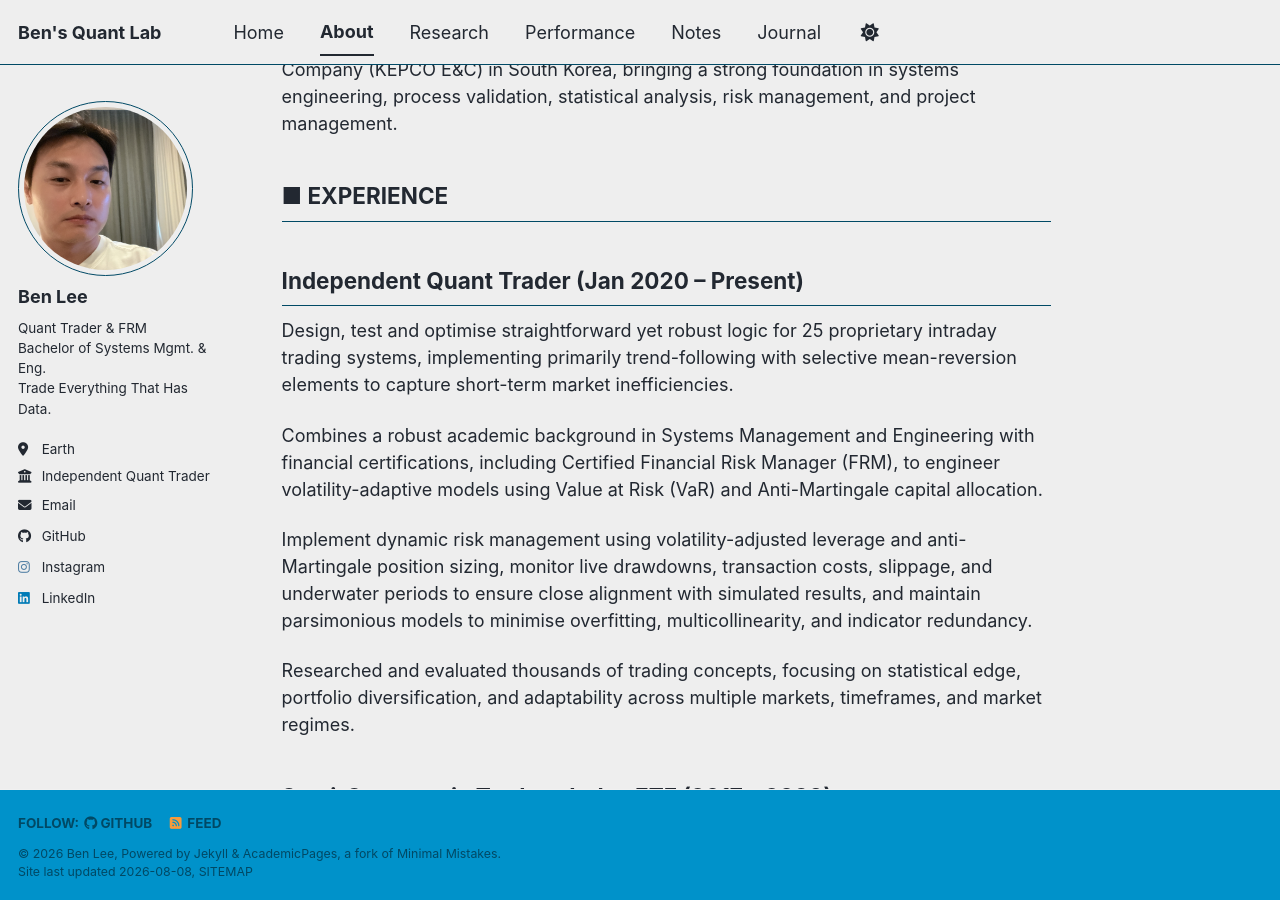
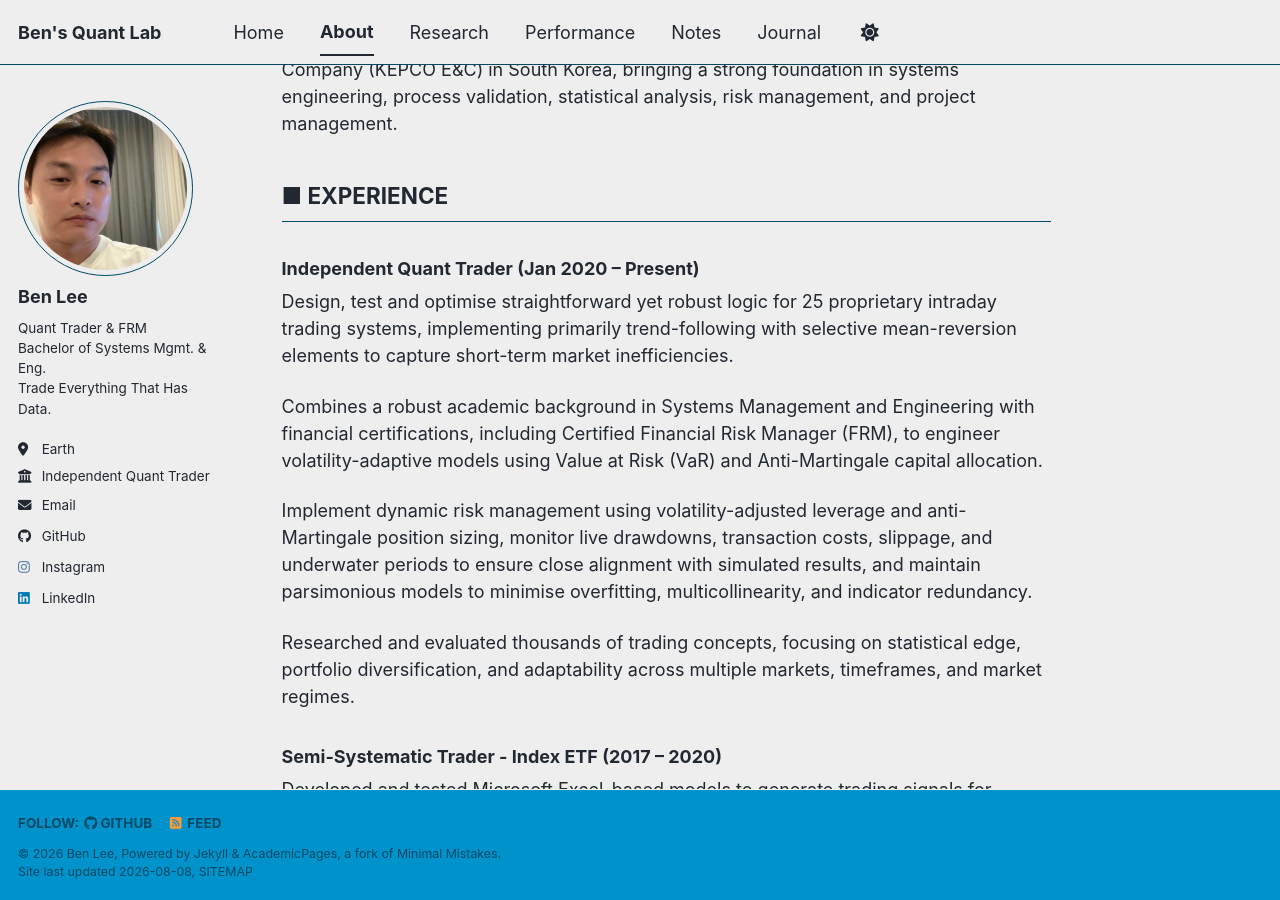
Before and after one commit to leebh1119/leebh1119.github.io, a Jekyll site: the page built from _pages/about.md, in a window 1280 px wide and 900 px high, scrolled down 418 px. Built offline with Jekyll 4.4.1, drawn with Linux system fonts in a browser that asks for light colours; a style sheet for code colours, icons or effects is not loaded.

```diff
--- a/_pages/about.md
+++ b/_pages/about.md
@@ -13,7 +13,7 @@ author_profile: true
 <div style="margin-bottom: 2em;"></div>
 
 ## ■ EXPERIENCE
-## Independent Quant Trader (Jan 2020 – Present)
+### Independent Quant Trader (Jan 2020 – Present)
 Design, test and optimise straightforward yet robust logic for 25 proprietary intraday trading systems, implementing primarily trend-following with selective mean-reversion elements to capture short-term market inefficiencies.
 
 Combines a robust academic background in Systems Management and Engineering with financial certifications, including Certified Financial Risk Manager (FRM), to engineer volatility-adaptive models using Value at Risk (VaR) and Anti-Martingale capital allocation.
@@ -22,7 +22,7 @@ Implement dynamic risk management using volatility-adjusted leverage and anti-Ma
 
 Researched and evaluated thousands of trading concepts, focusing on statistical edge, portfolio diversification, and adaptability across multiple markets, timeframes, and market regimes.
 
-## Semi-Systematic Trader - Index ETF (2017 – 2020)
+### Semi-Systematic Trader - Index ETF (2017 – 2020)
 Developed and tested Microsoft Excel-based models to generate trading signals for KOSPI/KOSDAQ 1x & 2x leveraged, and Inverse ETFs, executing trades manually with strict rule-based mechanical discipline.
 
-## Stock Market Investment (2006 – 2017)
+### Stock Market Investment (2006 – 2017)
```
